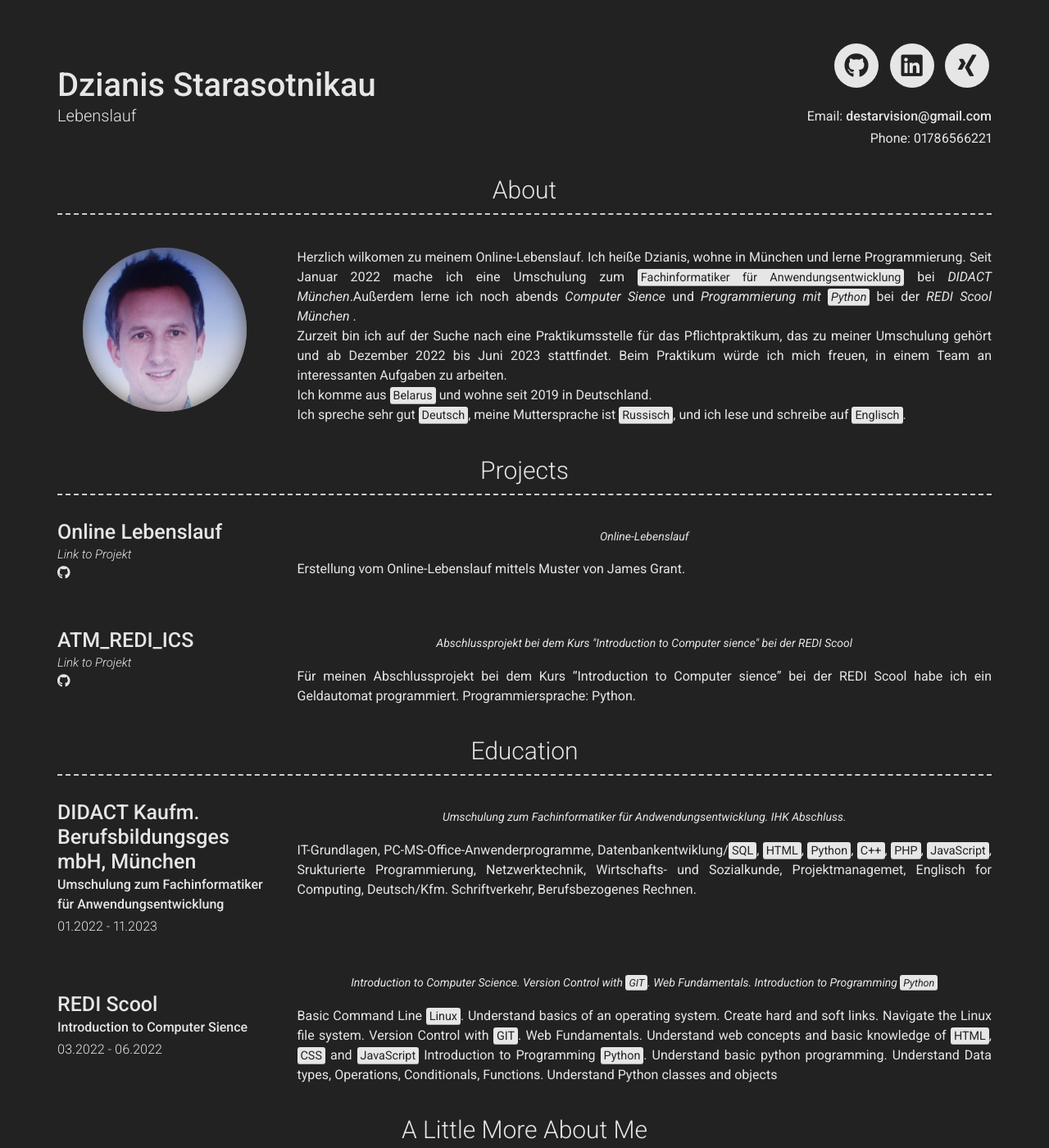
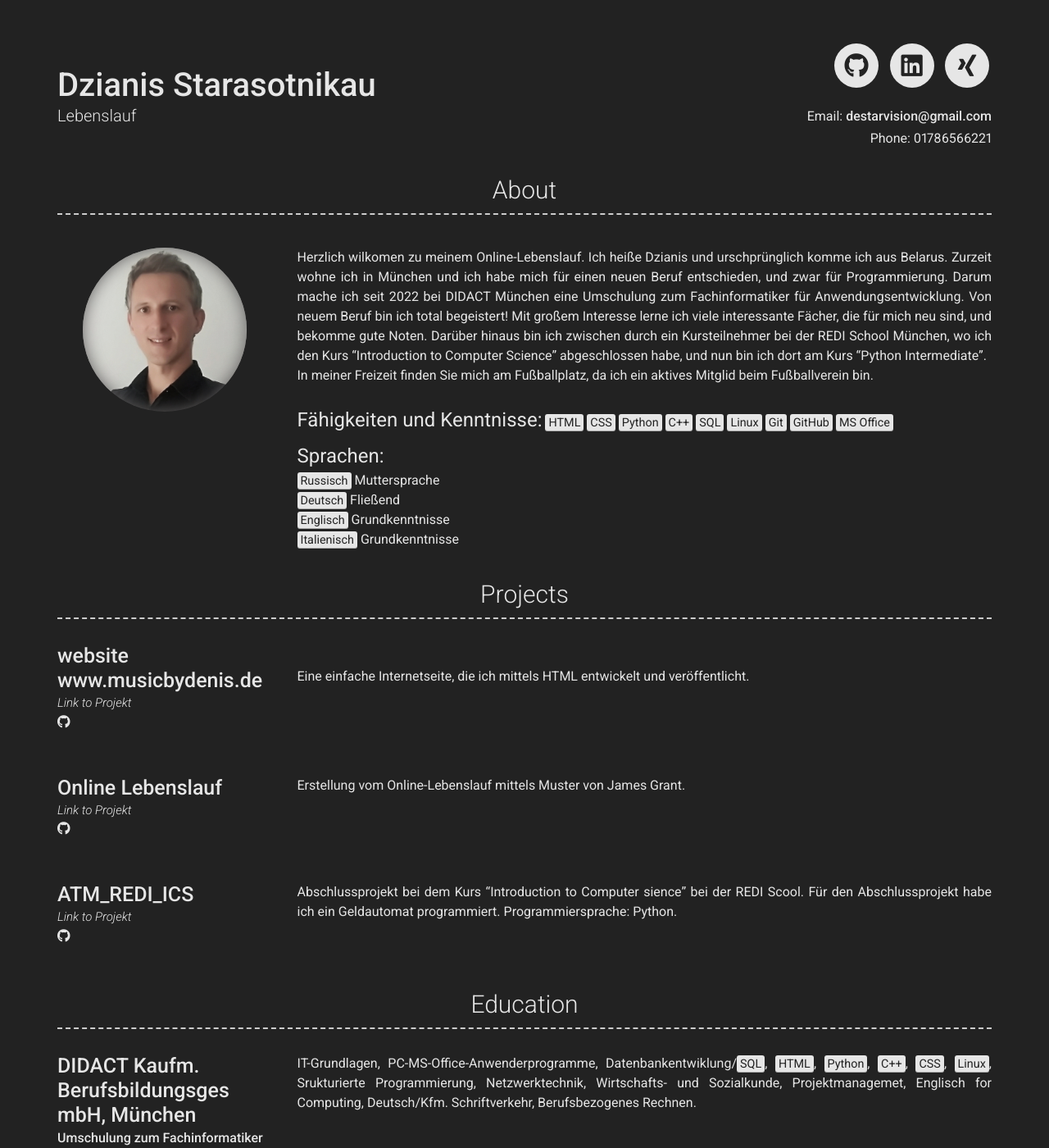
Before and after one commit to denis23000/Lebenslauf, a Jekyll site: the page built from index.md, in a window 1280 px wide and 1400 px high. Shown: the whole window at 82% size. Built offline with Jekyll 4.4.1, drawn with Linux system fonts in a browser that asks for light colours; nearby versions of some CDN libraries; some of the changed text lies outside the part shown.

Commit message:
neues Foto und einbischen enderungen dazu

```diff
--- a/_config.yml
+++ b/_config.yml
@@ -7,12 +7,12 @@ version: 2
 
 # Personal info
 name: Dzianis Starasotnikau
-#title:
+title:
 email: destarvision@gmail.com
 # email_title: Email (Email title override)
 phone: 01786566221
 # phone_title: Phone (Phone title override)
-webseite:
+#website:
 # website_title: Web (Website title override)
 
 # Dark Mode (true/false/never)
@@ -51,12 +51,51 @@ xing_username: Dzianis_Starasotnikau
 #About Section
 about_title: About
 about_profile_image: images/profile.jpg
-about_content: Herzlich wilkomen zu meinem Online-Lebenslauf. Ich heiße Dzianis, wohne in München und lerne Programmierung. Seit Januar 2022 mache ich  eine Umschulung zum <mark>Fachinformatiker für Anwendungsentwicklung</mark> bei <i>DIDACT München</i>.Außerdem lerne ich noch abends <i>Computer Sience</i> und <i>Programmierung mit <mark>Python</mark></i> bei der <i>REDI Scool München</i> .<br/>Zurzeit bin ich auf der Suche nach eine Praktikumsstelle für das Pflichtpraktikum, das zu meiner Umschulung gehört und ab Dezember 2022 bis Juni 2023 stattfindet. Beim Praktikum würde ich mich freuen, in einem Team an interessanten Aufgaben zu arbeiten.<br/>Ich komme aus <mark>Belarus</mark> und wohne seit 2019 in Deutschland.<br/>Ich spreche sehr gut <mark>Deutsch</mark>, meine Muttersprache ist <mark>Russisch</mark>, und ich lese und schreibe auf <mark>Englisch</mark>.
+about_content: Herzlich wilkomen zu meinem Online-Lebenslauf. Ich heiße Dzianis und urschprünglich komme ich aus Belarus.
+  Zurzeit wohne ich in München und ich habe mich für einen neuen Beruf entschieden, und zwar für Programmierung.
+  Darum mache ich seit 2022 bei DIDACT München eine Umschulung zum Fachinformatiker für Anwendungsentwicklung.
+  Von neuem Beruf bin ich total begeistert! Mit großem Interesse lerne ich viele interessante Fächer, die für mich neu sind, und bekomme gute Noten.
+  Darüber hinaus bin ich zwischen durch ein Kursteilnehmer bei der REDI School München, wo ich den Kurs “Introduction to Computer Science” abgeschlossen habe, und nun bin ich dort am Kurs “Python Intermediate”.
+  <br/>
+  In meiner Freizeit finden Sie mich am Fußballplatz, da ich ein aktives Mitglid beim Fußballverein bin.
+  <br/><br/>
+  <font size="5">Fähigkeiten und Kenntnisse:</font>
+
+  <mark>HTML</mark>
+  <mark>CSS</mark>
+  <mark>Python</mark>
+  <mark>C++</mark>
+  <mark>SQL</mark>
+  <mark>Linux</mark>
+  <mark>Git</mark>
+  <mark>GitHub</mark>
+  <mark>MS Office</mark>
+
+  <font size="5">Sprachen:</font>
+
+  <mark>Russisch</mark>    Muttersprache <br/>
+  <mark>Deutsch</mark>     Fließend  <br/>
+  <mark>Englisch</mark>    Grundkenntnisse <br/>
+  <mark>Italienisch</mark> Grundkenntnisse <br/>
+
+
 
 content:
   - title: Projects # Title for the section
     layout: list # Type of content section (list/text)
     content:
+      - layout: left
+        title: website www.musicbydenis.de
+        link: http://www.musicbydenis.de/
+        link_text: Link to Projekt
+        additional_links:
+          - title:  Link to project
+            icon: fab fa-github
+            url:
+        quote: >
+
+        description: | # this will include new lines to allow paragraphs
+          Eine einfache Internetseite, die ich mittels HTML entwickelt und veröffentlicht.
       - layout: left
         title: Online Lebenslauf
         link: Link
@@ -65,8 +104,7 @@ content:
           - title:  Link to project
             icon: fab fa-github
             url: https://github.com/denis23000/ATM_REDI_ICS
-        quote: >
-          Online-Lebenslauf
+        quote:
         description: | # this will include new lines to allow paragraphs
           Erstellung vom Online-Lebenslauf mittels Muster von James Grant.
       - layout: left
@@ -77,10 +115,9 @@ content:
           - title: Github page for project (eg. sproogen/modern-resume-theme)
             icon: fab fa-github
             url: https://github.com/denis23000/ATM_REDI_ICS
-        quote: >
-          Abschlussprojekt bei dem Kurs "Introduction to Computer sience" bei der REDI Scool
+        quote:
         description: | # this will include new lines to allow paragraphs
-          Für meinen Abschlussprojekt bei dem Kurs "Introduction to Computer sience" bei der REDI Scool habe ich ein Geldautomat programmiert. Programmiersprache: Python.
+          Abschlussprojekt bei dem Kurs "Introduction to Computer sience" bei der REDI Scool. Für den Abschlussprojekt habe ich ein Geldautomat programmiert. Programmiersprache: Python.
   #- title: Experience
     #layout: list
     #content:
@@ -98,25 +135,22 @@ content:
     content:
       - layout: top-left
         title: DIDACT Kaufm. Berufsbildungsges mbH, München
-        sub_title:  Umschulung zum Fachinformatiker für Anwendungsentwicklung
+        sub_title:  Umschulung zum Fachinformatiker für Anwendungsentwicklung. IHK Abschluss.
         caption: 01.2022 - 11.2023
-        quote: >
-          Umschulung zum Fachinformatiker für Andwendungsentwicklung. IHK Abschluss.
+        quote:
         description: | # this will include new lines to allow paragraphs
-         IT-Grundlagen, PC-MS-Office-Anwenderprogramme, Datenbankentwiklung/<mark>SQL</mark>, <mark>HTML</mark>, <mark>Python</mark>, <mark>C++</mark>, <mark>PHP</mark>, <mark>JavaScript</mark>, Srukturierte Programmierung, Netzwerktechnik, Wirtschafts- und Sozialkunde, Projektmanagemet, Englisch for Computing, Deutsch/Kfm. Schriftverkehr, Berufsbezogenes Rechnen.
+         IT-Grundlagen, PC-MS-Office-Anwenderprogramme, Datenbankentwiklung/<mark>SQL</mark>, <mark>HTML</mark>, <mark>Python</mark>, <mark>C++</mark>, <mark>CSS</mark>, <mark>Linux</mark>, Srukturierte Programmierung, Netzwerktechnik, Wirtschafts- und Sozialkunde, Projektmanagemet, Englisch for Computing, Deutsch/Kfm. Schriftverkehr, Berufsbezogenes Rechnen.
       - layout: top-left
         title: REDI Scool
         sub_title: Introduction to Computer Sience
         caption: 03.2022 - 06.2022
-        quote: >
-          Introduction to Computer Science. Version Control with <mark>GIT</mark>. Web Fundamentals. Introduction to Programming <mark>Python</mark>
+        quote:
         description: | # this will include new lines to allow paragraphs
           Basic Command Line <mark>Linux</mark>. Understand basics of an operating system. Create hard and soft links. Navigate the Linux file system. Version Control with <mark>GIT</mark>. Web Fundamentals. Understand web concepts and basic knowledge of <mark>HTML</mark>, <mark>CSS</mark> and <mark>JavaScript</mark> Introduction to Programming <mark>Python</mark>. Understand basic python programming. Understand Data types, Operations, Conditionals, Functions. Understand Python classes and objects
-  - title: A Little More About Me
-    layout: text
-    content: | # this will include new lines to allow paragraphs
-      In meiner Freizeit finden Sie mich am Fußballplatz, da ich ein aktives Mitglid beim Fußballverein bin.
-
+  #- title: A Little More About Me
+    #layout: text
+    #content: | # this will include new lines to allow paragraphs
+    #  In meiner Freizeit finden Sie mich am Fußballplatz, da ich ein aktives Mitglid beim Fußballverein bin.
 # Footer
 footer_show_references: true
 # references_title: References on request (Override references text)
```
Also changed, not shown: images/profile 2.jpg (added), images/profile.jpg.
